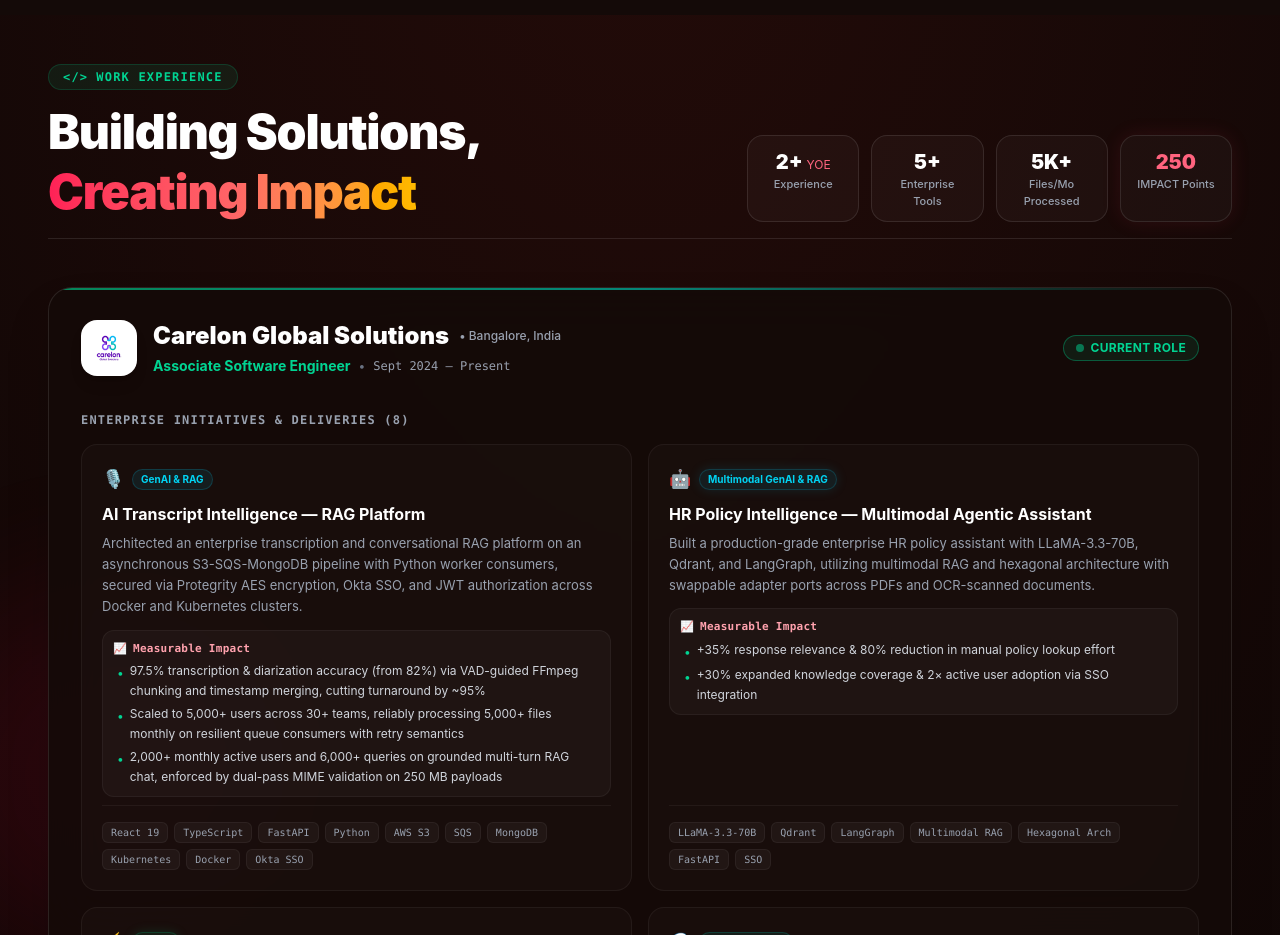
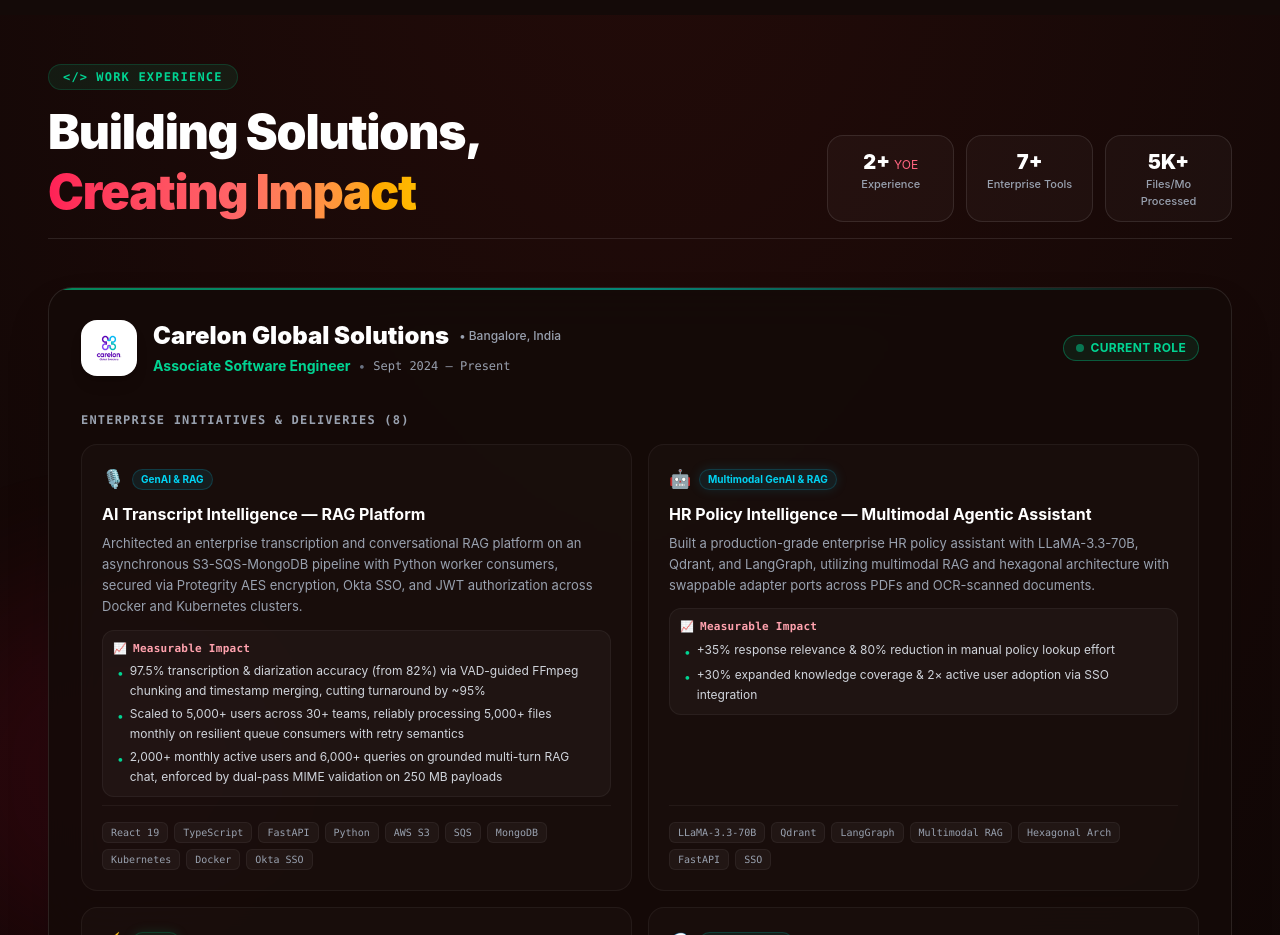
Before and after one commit to Kgotta-contribute/Portfolio, a React (Vite) app: page /#contact in a window 1280 px wide. Shown: the part 1560-2495 px from the top of the page. Built offline with nearby package versions, Linux system fonts and the light colour scheme.

Commit message:
Added changes

```diff
--- a/src/components/Experience.jsx
+++ b/src/components/Experience.jsx
@@ -122,22 +122,18 @@
           </div>
 
           {/* Quick Metrics Bar */}
-          <div data-aos="fade-left" className="grid grid-cols-2 sm:grid-cols-4 gap-3">
+          <div data-aos="fade-left" className="grid grid-cols-3 gap-3">
             <div className="bg-white/[0.03] hover:bg-white/[0.06] border border-white/10 rounded-2xl px-4 py-3 text-center transition-all">
               <div className="text-xl font-black text-white">2+ <span className="text-xs font-normal text-rose-400">YOE</span></div>
               <div className="text-[11px] text-gray-400 font-medium">Experience</div>
             </div>
             <div className="bg-white/[0.03] hover:bg-white/[0.06] border border-white/10 rounded-2xl px-4 py-3 text-center transition-all">
-              <div className="text-xl font-black text-white">5+</div>
+              <div className="text-xl font-black text-white">7+</div>
               <div className="text-[11px] text-gray-400 font-medium">Enterprise Tools</div>
             </div>
             <div className="bg-white/[0.03] hover:bg-white/[0.06] border border-white/10 rounded-2xl px-4 py-3 text-center transition-all">
               <div className="text-xl font-black text-white">5K+</div>
               <div className="text-[11px] text-gray-400 font-medium">Files/Mo Processed</div>
-            </div>
-            <div className="bg-white/[0.03] hover:bg-white/[0.06] border border-white/10 rounded-2xl px-4 py-3 text-center transition-all shadow-[0_0_20px_rgba(244,63,94,0.1)]">
-              <div className="text-xl font-black text-rose-400">250</div>
-              <div className="text-[11px] text-gray-400 font-medium">IMPACT Points</div>
             </div>
           </div>
         </div>
```
